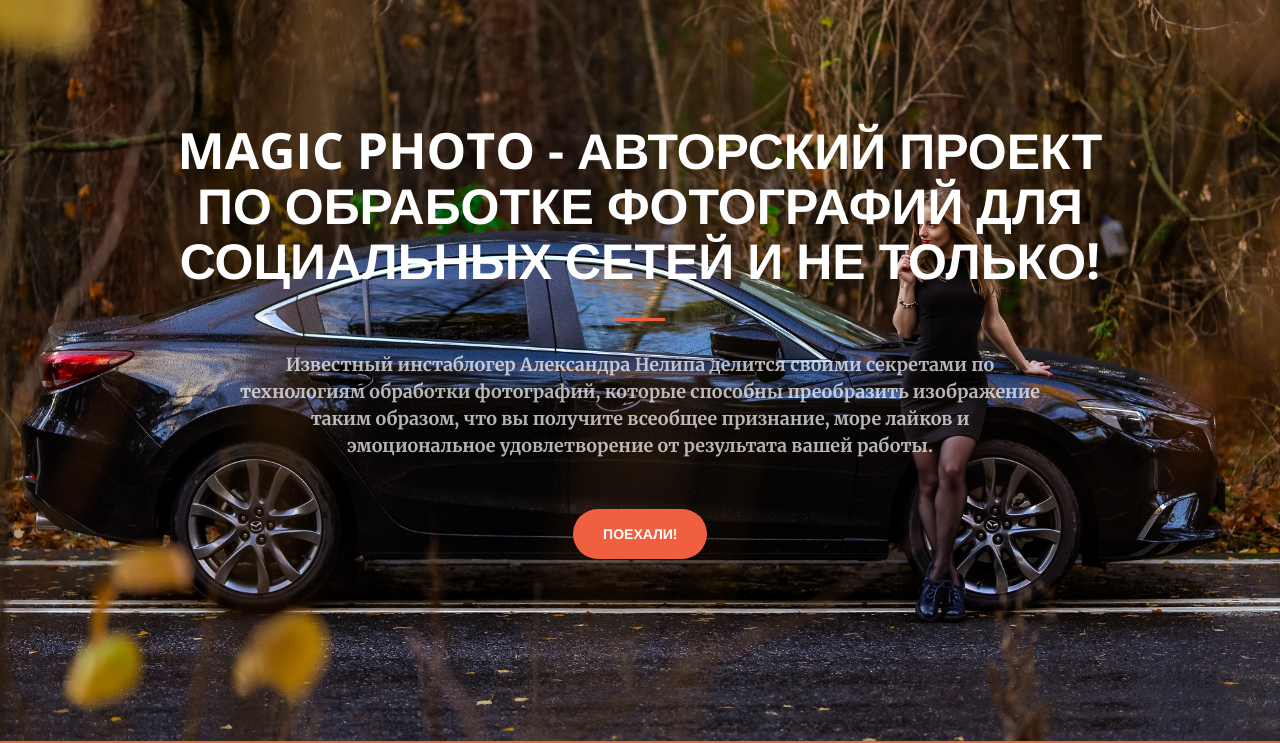
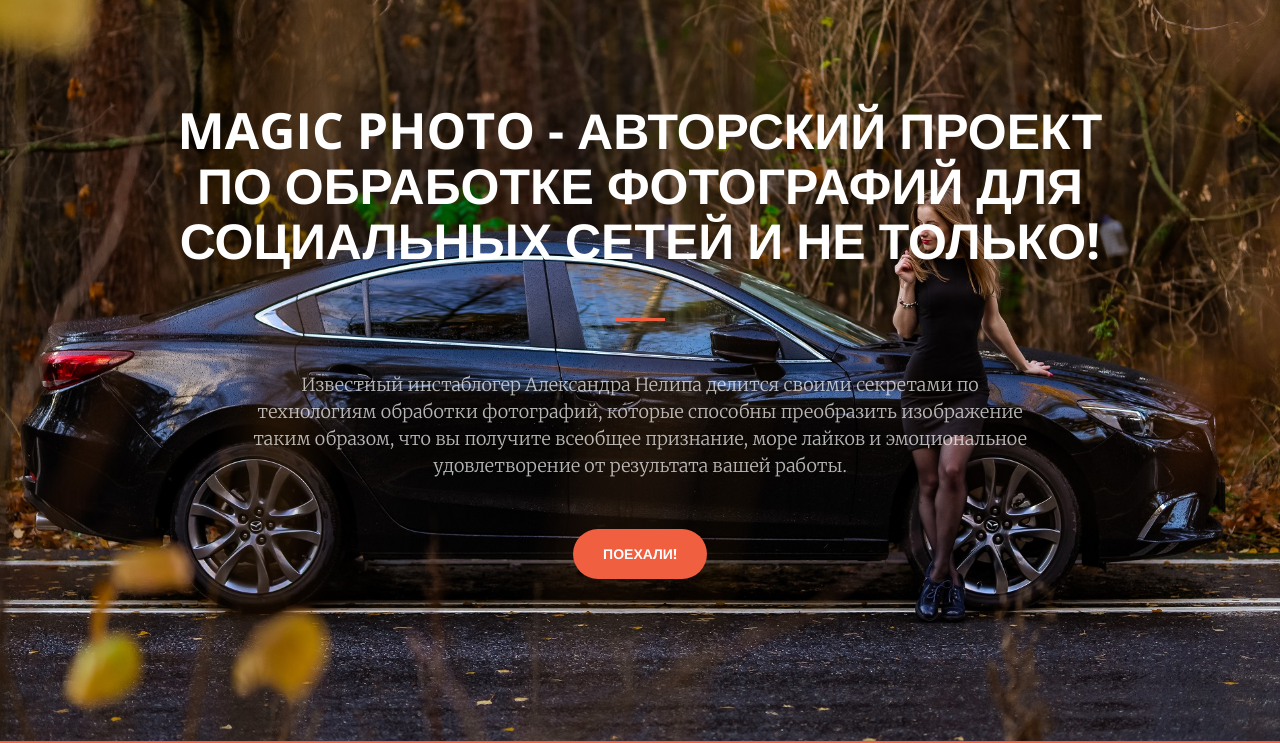
Before and after one commit to AlexandraNelipa/magicphoto.github.io, a website: page index.html in a window 1280 px wide. Shown: the part 59-802 px from the top of the page. Drawn offline with nearby package versions, Linux system fonts and the light colour scheme.

Commit message:
Update index.html

```diff
--- a/index.html
+++ b/index.html
@@ -71,9 +71,9 @@
     <header>
         <div class="header-content">
             <div class="header-content-inner">
-                <h1 id="homeHeading">Magic Photo - авторский проект по обработке фотографий для социальных сетей и не только!</h1>
-                <hr>
-                <p><b>Известный инстаблогер Александра Нелипа делится своими секретами по технологиям обработки фотографий, которые способны преобразить изображение таким образом, что вы получите всеобщее признание, море лайков и эмоциональное удовлетворение от результата вашей работы.</b></p>
+                <h1 id="homeHeading">Magic Photo - авторский проект по обработке фотографий для социальных сетей и не только!</h1><br>
+                <hr><br>
+                <p>Известный инстаблогер Александра Нелипа делится своими секретами по технологиям обработки фотографий, которые способны преобразить изображение таким образом, что вы получите всеобщее признание, море лайков и эмоциональное удовлетворение от результата вашей работы.</p>
                 <a href="#about" class="btn btn-primary btn-xl page-scroll">Поехали!</a>
             </div>
         </div>
```
